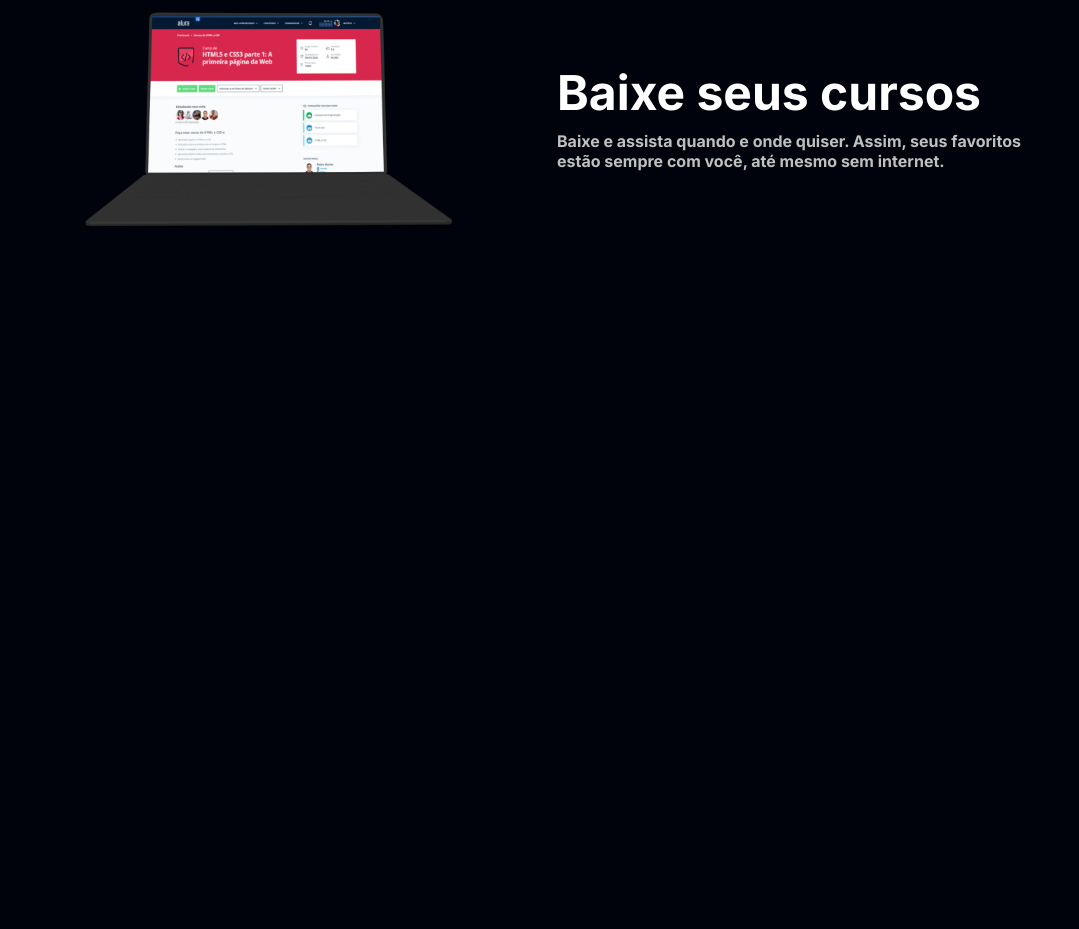
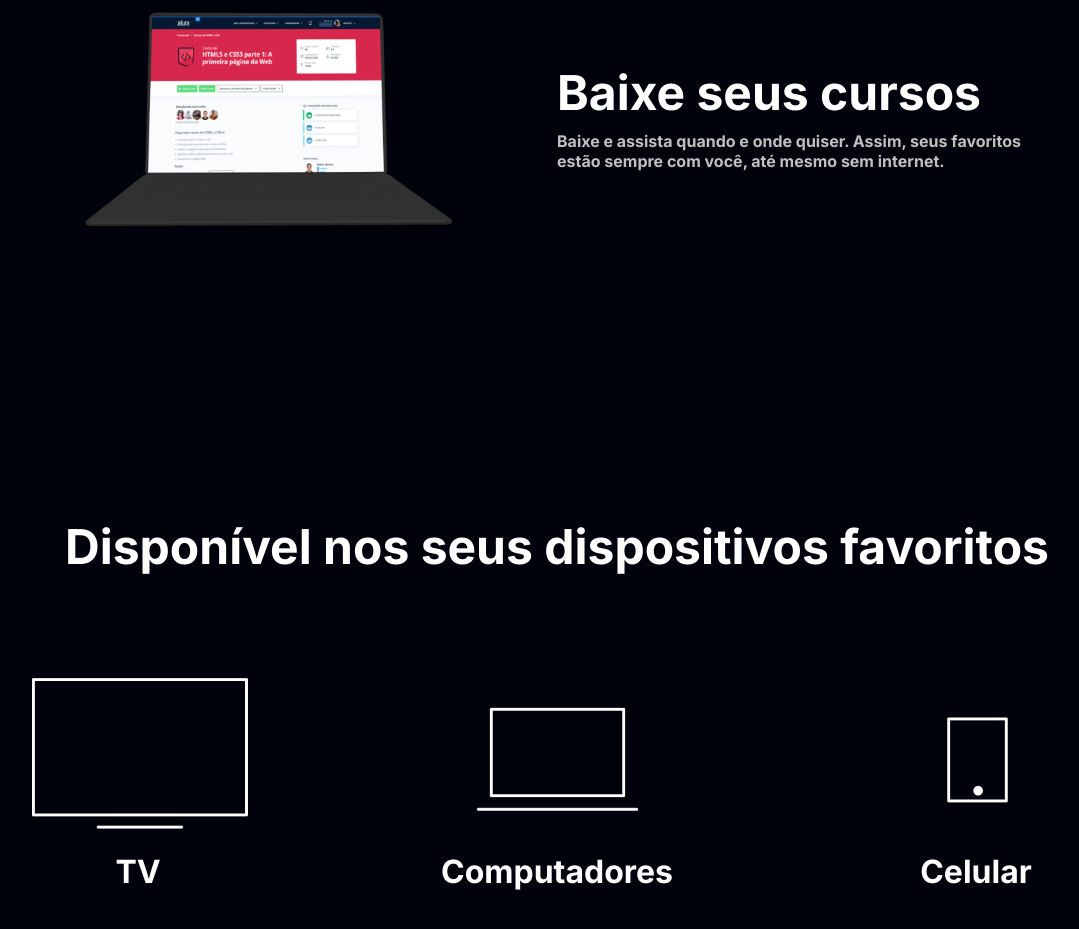
Before and after one commit to w3ssfs/alura-plus, a plain HTML site: page index.html in a window 1280 px wide. Shown: the part 2683-3612 px from the top of the page, without its empty margins (83-1162 px from the left). Before the commit the page ends 3200 px from the top, so only its background shows below. Drawn offline with Linux system fonts and the light colour scheme.

Commit message:
add section dispositivos

```diff
--- a/index.html
+++ b/index.html
@@ -77,5 +77,24 @@
         </p>
       </div>
     </section>
+    <section class="dispositivos">
+      <h2 class="dispositivos__title">
+        Disponível nos seus dispositivos favoritos
+      </h2>
+      <ul class="dispositivos__list">
+        <li>
+          <img src="./assets/tv.png" alt="icone de televisão" />
+          <h3 class="list_item">TV</h3>
+        </li>
+        <li>
+          <img src="./assets/computador.png" alt="icone de computadores" />
+          <h3 class="list_item">Computadores</h3>
+        </li>
+        <li>
+          <img src="./assets/celular.png" alt="icone de celular" />
+          <h3 class="list_item">Celular</h3>
+        </li>
+      </ul>
+    </section>
   </body>
 </html>
--- a/styles/style.css
+++ b/styles/style.css
@@ -102,3 +102,29 @@ body {
   display: inline-block;
   margin-top: 16px;
 }
+
+.dispositivos {
+  text-align: center;
+}
+
+.dispositivos__title {
+  color: var(--white-main);
+  font-size: 48px;
+  font-family: var(--font-inter);
+  font-weight: 700;
+}
+
+.dispositivos__list {
+  display: flex;
+  justify-content: center;
+  gap: 5em;
+  list-style-type: none;
+  margin: 5em 0;
+}
+
+.list_item {
+  color: var(--white-main);
+  font-size: 32px;
+  font-family: var(--font-inter);
+  font-weight: 700;
+}
```
